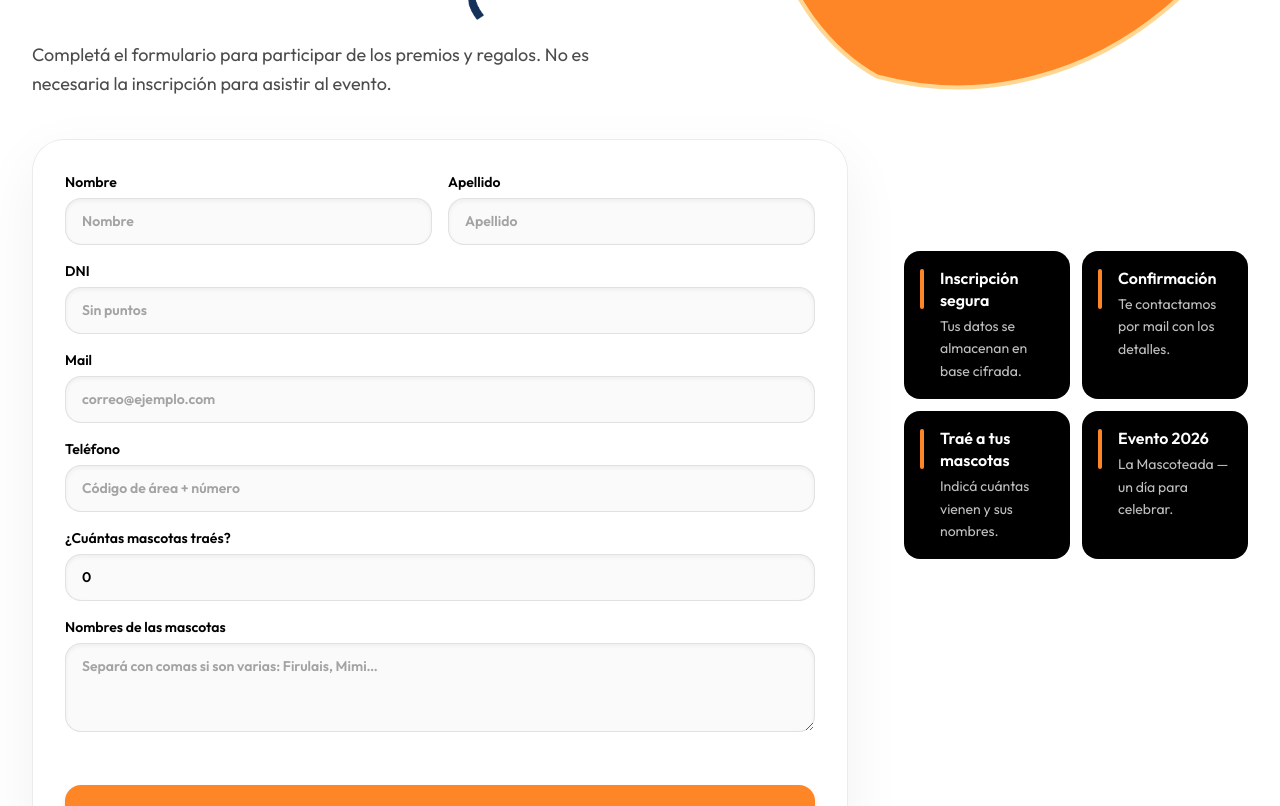
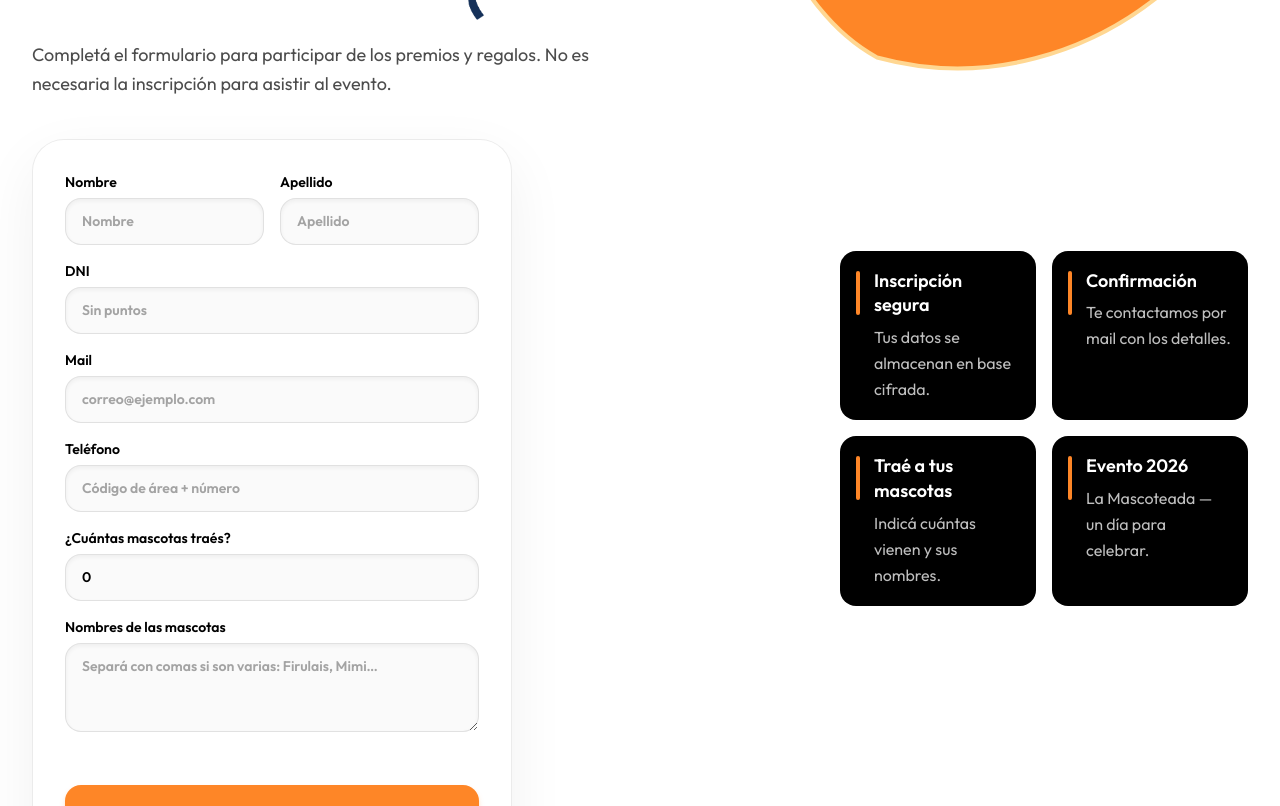
Before and after one commit to FacuMoro/la-mascoteada-inscripcion, a React (Vite) app: page / in a window 1280 px wide. Shown: the part 500-1306 px from the top of the page. Built offline with nearby package versions, Linux system fonts and the light colour scheme; no server answers.

Commit message:
style: ancho del form como antes; bloques info un poco más grandes
Co-authored-by: Cursor <cursoragent@cursor.com>

```diff
--- a/src/App.tsx
+++ b/src/App.tsx
@@ -85,21 +85,21 @@ const infoCards = [
 
 function InfoCardsGrid() {
   return (
-    <div className="grid grid-cols-2 gap-3 sm:gap-3 lg:max-w-md xl:max-w-lg">
+    <div className="grid grid-cols-2 gap-3.5 sm:gap-4 lg:max-w-lg xl:max-w-xl">
       {infoCards.map((card) => (
         <div
           key={card.title}
-          className="flex min-h-0 items-start gap-2.5 rounded-2xl bg-black px-3 py-3 text-left text-white sm:gap-4 sm:px-4 sm:py-4"
+          className="flex min-h-0 items-start gap-3 rounded-2xl bg-black px-3.5 py-3.5 text-left text-white sm:gap-3.5 sm:px-4 sm:py-4 lg:px-4 lg:py-4.5"
         >
           <span
-            className="mt-0.5 h-8 w-1 shrink-0 rounded-full bg-mascoteada-orange sm:h-10"
+            className="mt-0.5 h-9 w-1 shrink-0 rounded-full bg-mascoteada-orange sm:h-10 lg:h-11"
             aria-hidden
           />
           <div className="min-w-0">
-            <p className="text-sm font-semibold leading-snug sm:text-base">
+            <p className="text-base font-semibold leading-snug sm:text-[1.0625rem] lg:text-lg">
               {card.title}
             </p>
-            <p className="mt-1 text-xs leading-relaxed text-white/75 sm:text-sm">
+            <p className="mt-1.5 text-sm leading-relaxed text-white/75 sm:text-[0.9375rem] lg:text-base">
               {card.text}
             </p>
           </div>
@@ -328,7 +328,7 @@ function App() {
           </div>
 
           <div className="mt-10 min-w-0 lg:col-span-2 lg:grid lg:grid-cols-[minmax(0,1fr)_auto] lg:items-start lg:gap-x-10 xl:gap-x-12">
-            <div className="max-w-full rounded-[2rem] border border-black/8 bg-white/90 p-6 shadow-[0_20px_60px_rgba(0,0,0,0.06)] sm:p-8 lg:p-8 xl:max-w-[52rem]">
+            <div className="w-full max-w-[28rem] justify-self-start rounded-[2rem] border border-black/8 bg-white/90 p-6 shadow-[0_20px_60px_rgba(0,0,0,0.06)] sm:max-w-[30rem] sm:p-8 lg:p-8">
               <form onSubmit={onSubmit} className="min-w-0 max-w-full">
                 <div className="grid min-w-0 gap-4 sm:grid-cols-2">
                   <label className={labelClass}>
@@ -491,7 +491,7 @@ function App() {
               </form>
             </div>
 
-            <aside className="relative z-10 hidden min-w-0 lg:block lg:max-w-[min(100%,20rem)] lg:pt-28 lg:pl-2 xl:max-w-[22rem]">
+            <aside className="relative z-10 hidden min-w-0 lg:block lg:max-w-[min(100%,24rem)] lg:pt-28 lg:pl-2 xl:max-w-[26rem]">
               <InfoCardsGrid />
             </aside>
           </div>
```
